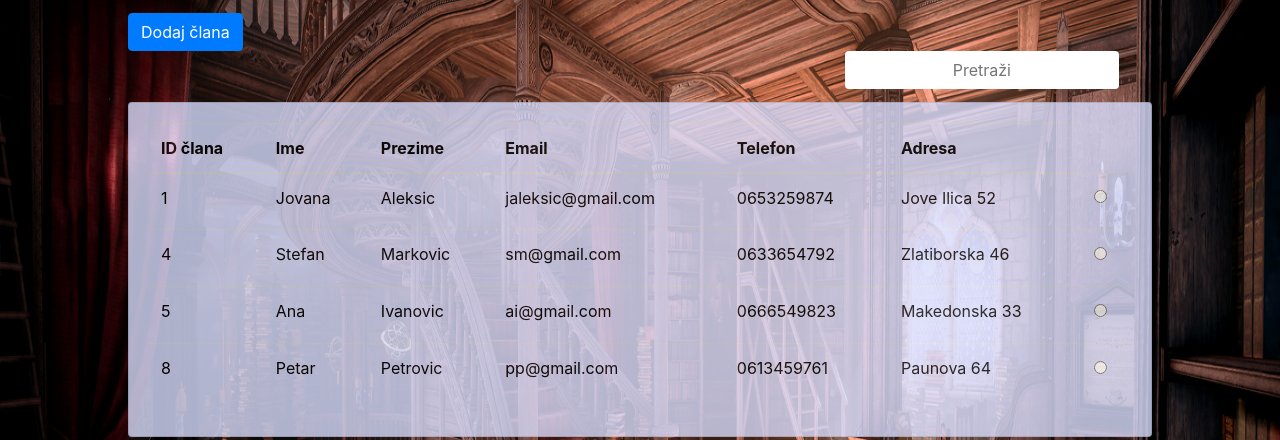
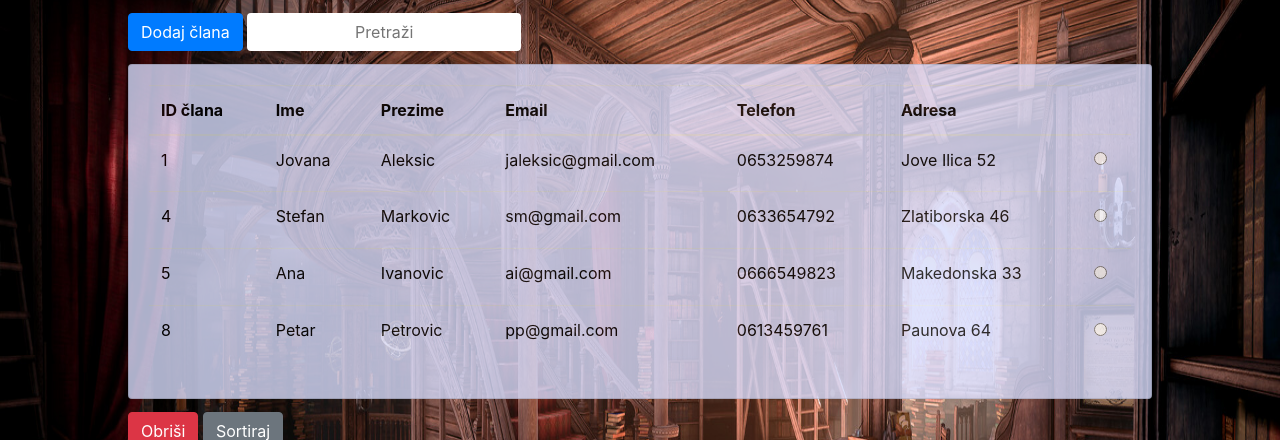
Before and after one commit to jovanalekksic/php-ajax-crud, a PHP site: page /clanovi_stranica.php in a window 1280 px wide. Shown: the part 56-496 px from the top of the page. Run offline with PHP 8.4, Linux system fonts and the light colour scheme; data comes from the database, SQL or seed files in the repository; some libraries are stand-ins or nearby versions.

Commit message:
Polje pretrazi pomereno

```diff
--- a/clanovi_stranica.php
+++ b/clanovi_stranica.php
@@ -57,7 +57,7 @@
 
             <div class="newbook">
                 <button id="btn-dodaj-clana" class="btn btn-primary" data-toggle="modal" data-target="#modalDodajClana">Dodaj člana</button>
-                <input type="text" id="pretrazi" class="btn" placeholder="Pretraži" onkeyup="pretrazi()" style="margin-left: 70%;">
+                <input type="text" id="pretrazi" class="btn" placeholder="Pretraži" onkeyup="pretrazi()">
             </div>
 
 
--- a/home.php
+++ b/home.php
@@ -61,7 +61,7 @@
 
         <div class="newbook">
             <button id="btnAdd" class="btn btn-primary" data-toggle="modal" data-target="#modaladd">Dodaj novu knjigu</button>
-            <input type="text" id="pretrazi" class="btn" placeholder="Pretraži" onkeyup="pretrazi()" style="margin-left: 66%;">
+            <input type="text" id="pretrazi" class="btn" placeholder="Pretraži" onkeyup="pretrazi()">
         </div>
 
 
```
Also changed, not shown: css/home.css (line endings or trailing spaces).
